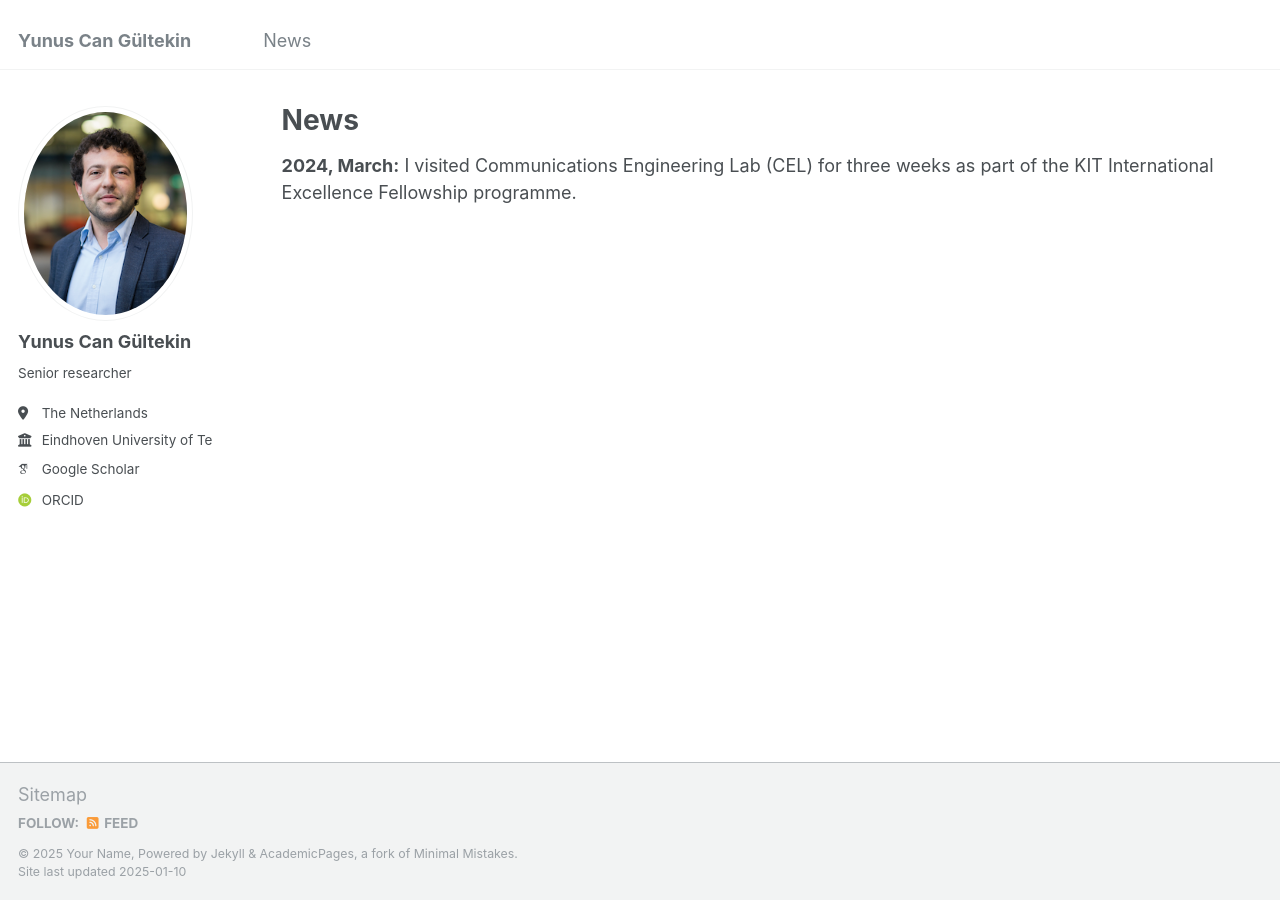
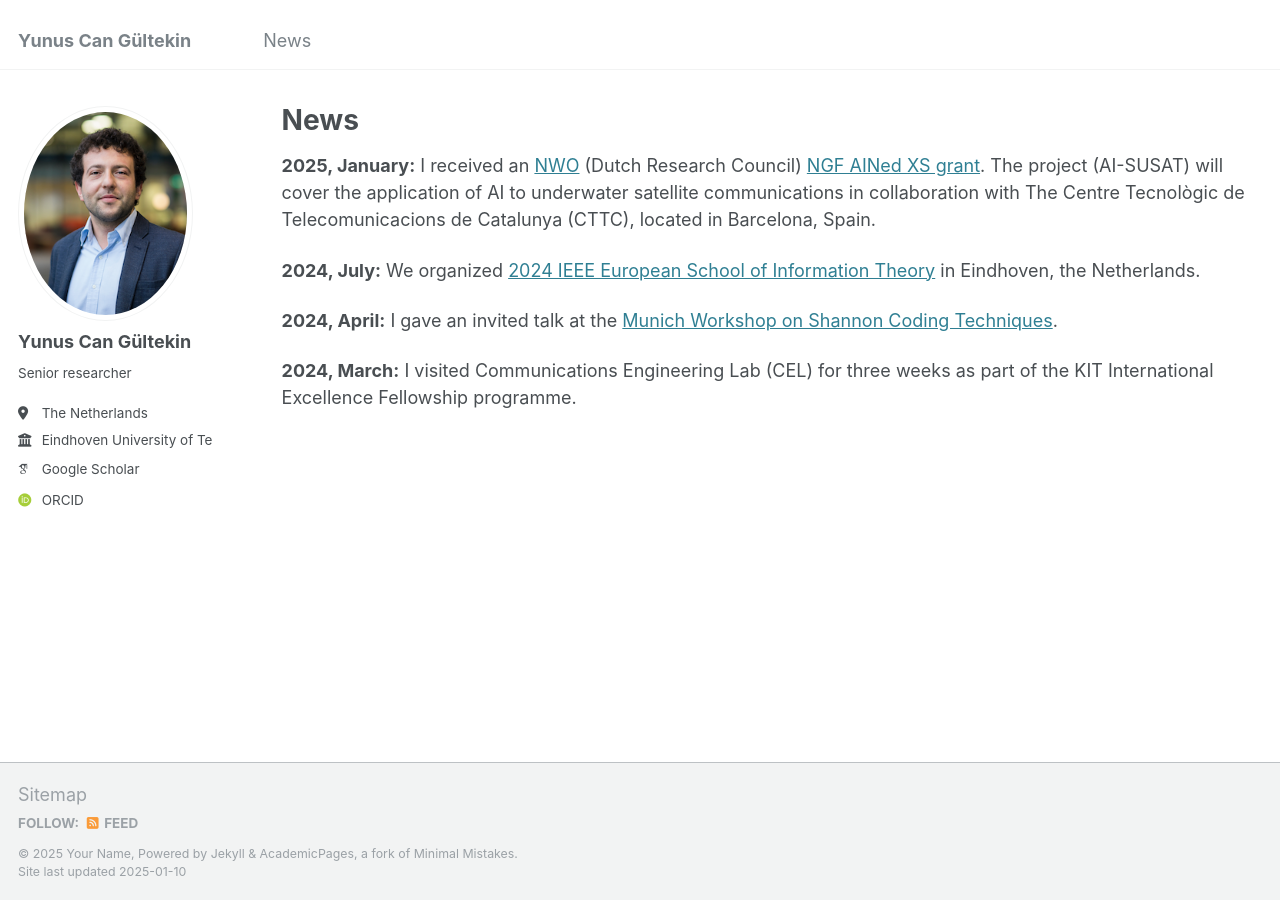
Before and after one commit to ycgultekin/ycgultekin.github.io, a Jekyll site: the page built from _pages/cv.md, in a window 1280 px wide. Built offline with Jekyll 4.4.1, drawn with Linux system fonts in a browser that asks for light colours; some web fonts are replaced.

Commit message:
news items are added

```diff
--- a/_pages/cv.md
+++ b/_pages/cv.md
@@ -9,4 +9,11 @@ redirect_from:
 
 {% include base_path %}
 
+**2025, January:** I received an [NWO](https://www.nwo.nl/en) (Dutch Research Council) [NGF AINed XS grant](https://www.nwo.nl/en/news/last-ten-research-projects-launched-for-ngf-ained-europa-xs). The project (AI-SUSAT) will cover the application of AI to underwater satellite communications in collaboration with The Centre Tecnològic de Telecomunicacions de Catalunya (CTTC), located in Barcelona, Spain.
+
+
+**2024, July:** We organized [2024 IEEE European School of Information Theory](http://www.tue-ictlab.nl/page/3) in Eindhoven, the Netherlands.
+
+**2024, April:** I gave an invited talk at the [Munich Workshop on Shannon Coding Techniques](https://www.ce.cit.tum.de/en/lnt/events/2024-munich-workshops-on-coding/2024-munich-workshop-on-shannon-coding-techniques-msct/).
+
 **2024, March:** I visited Communications Engineering Lab (CEL) for three weeks as part of the KIT International Excellence Fellowship programme.
```
